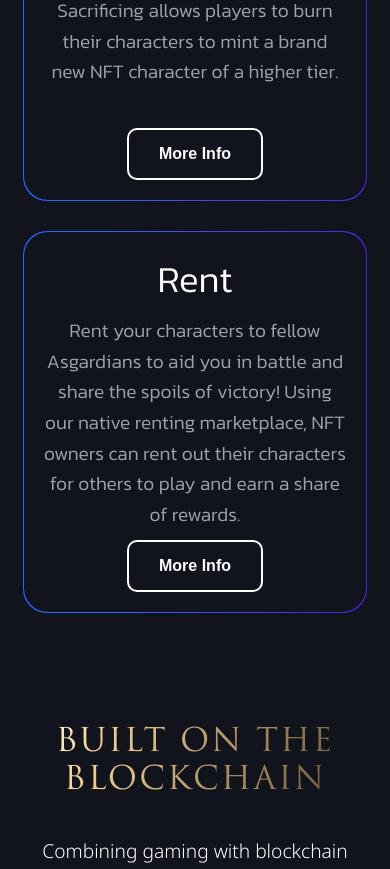
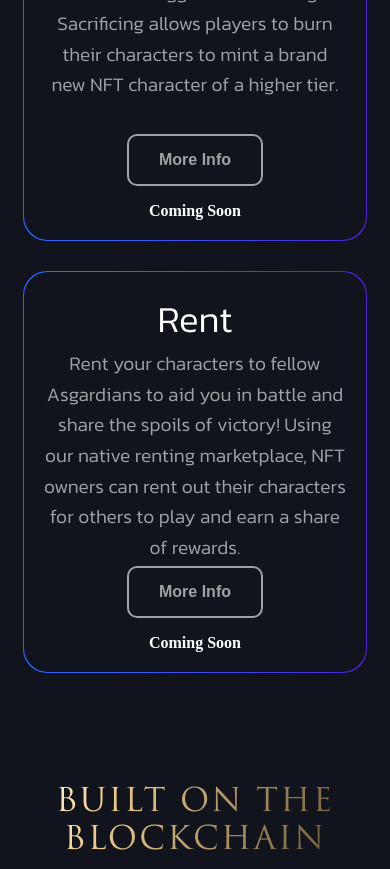
Before and after one commit to sikander-afzaal/thor_remake, a React (Create React App) app: page / in a window 390 px wide. Shown: the part 5140-6009 px from the top of the page. Built offline with nearby package versions, Linux system fonts and the light colour scheme.

Commit message:
first commit

```diff
--- a/src/pages/Home/Features.jsx
+++ b/src/pages/Home/Features.jsx
@@ -27,7 +27,9 @@ function Built() {
                   of two NFT's with the same rarity to mint a brand new NFT
                   character
                 </p>
+
                 <button className="more-info">More Info</button>
+                <h3>Coming Soon</h3>
               </div>
             </div>
           </Fade>
@@ -40,7 +42,8 @@ function Built() {
                   blessing. Sacrificing allows players to burn their characters
                   to mint a brand new NFT character of a higher tier.
                 </p>
-                <button className="more-info">More Info</button>
+                <button className="more-info">More Info</button>{" "}
+                <h3>Coming Soon</h3>
               </div>
             </div>
           </Fade>
@@ -54,7 +57,8 @@ function Built() {
                   marketplace, NFT owners can rent out their characters for
                   others to play and earn a share of rewards.
                 </p>
-                <button className="more-info">More Info</button>
+                <button className="more-info">More Info</button>{" "}
+                <h3>Coming Soon</h3>
               </div>
             </div>
           </Fade>
--- a/src/pages/Home/style.css
+++ b/src/pages/Home/style.css
@@ -557,7 +557,9 @@
   position: relative;
   background: linear-gradient(90deg, #2e62ff 26.2%, #4b24dc 100%);
 }
-
+.feat-box {
+  height: 300px;
+}
 .built-box div {
   height: 100%;
   background-color: #11141d;
@@ -577,7 +579,7 @@
   display: grid;
   padding: 30px;
   grid-template-columns: 1fr;
-  grid-template-rows: 0.5fr 1fr 0.5fr;
+  grid-template-rows: 0.5fr 1fr 0.5fr auto;
   height: 100%;
 }
 .built-box::after,
@@ -626,6 +628,7 @@
   justify-self: center;
   align-self: center;
 }
+
 .more-info {
   padding: 10px 30px;
   border: 2px solid white;
@@ -637,11 +640,19 @@
   transition: all 0.3s ease-in-out;
   font-weight: bold;
   font-size: 1rem;
+  opacity: 0.6;
 }
 .more-info:hover {
-  cursor: pointer;
+  cursor: not-allowed;
   background-color: white;
   color: black;
+}
+.feat-box h3 {
+  font-size: 1rem;
+  color: white;
+  width: max-content;
+  margin-top: 1rem;
+  margin-left: 5px;
 }
 @media screen and (max-width: 1526px) {
   .built-box-div,
@@ -693,6 +704,10 @@
   .feat-box {
     height: 320px;
   }
+  .feat-box button {
+    height: max-content;
+    padding: 15px 30px;
+  }
 }
 @media screen and (max-width: 672px) {
   .feat-box {
@@ -730,12 +745,17 @@
     padding: 20px;
   }
   .feat-box div {
-    grid-template-rows: auto 1fr auto;
+    grid-template-rows: auto 1fr auto auto;
+  }
+  .feat-box h3 {
+    justify-self: center;
+    align-self: center;
+    margin-left: 0px;
   }
 }
 @media screen and (max-width: 420px) {
   .feat-box {
-    height: 380px;
+    height: 400px;
     gap: 0rem;
   }
 }
```
